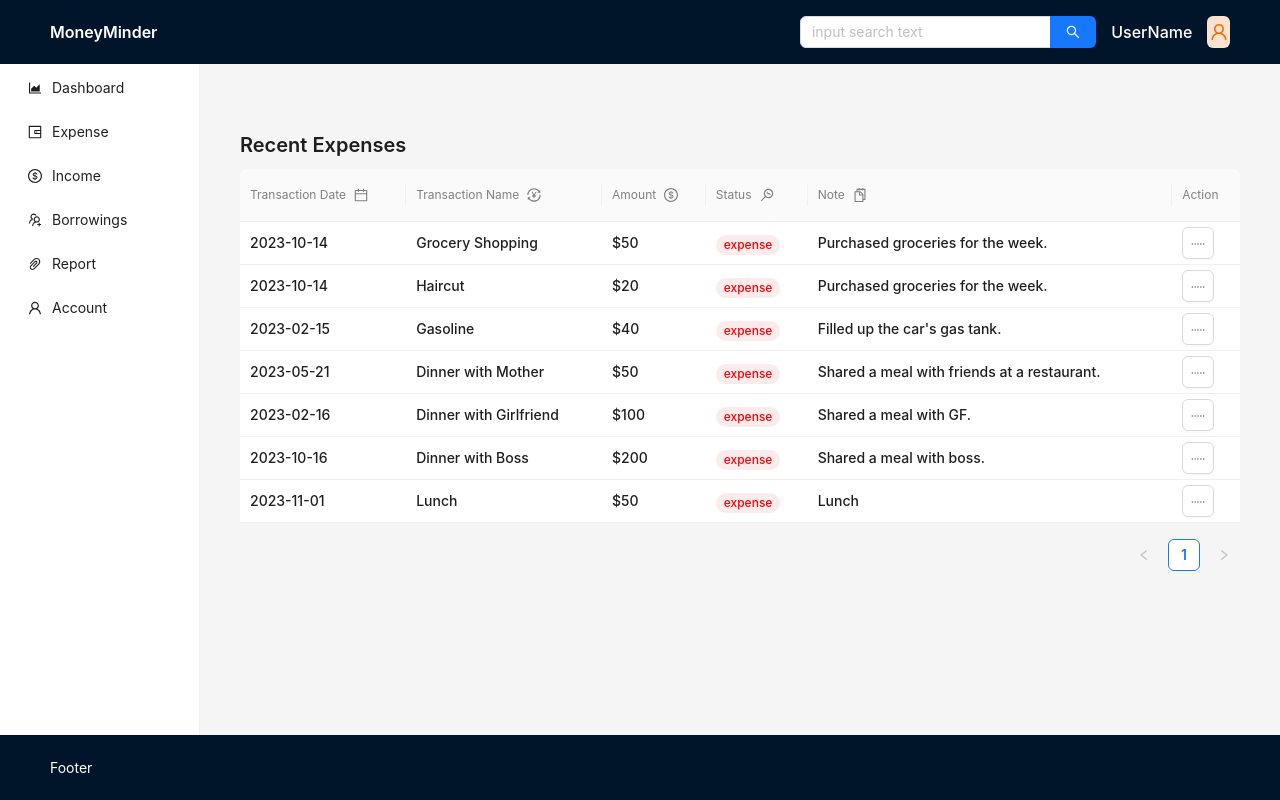
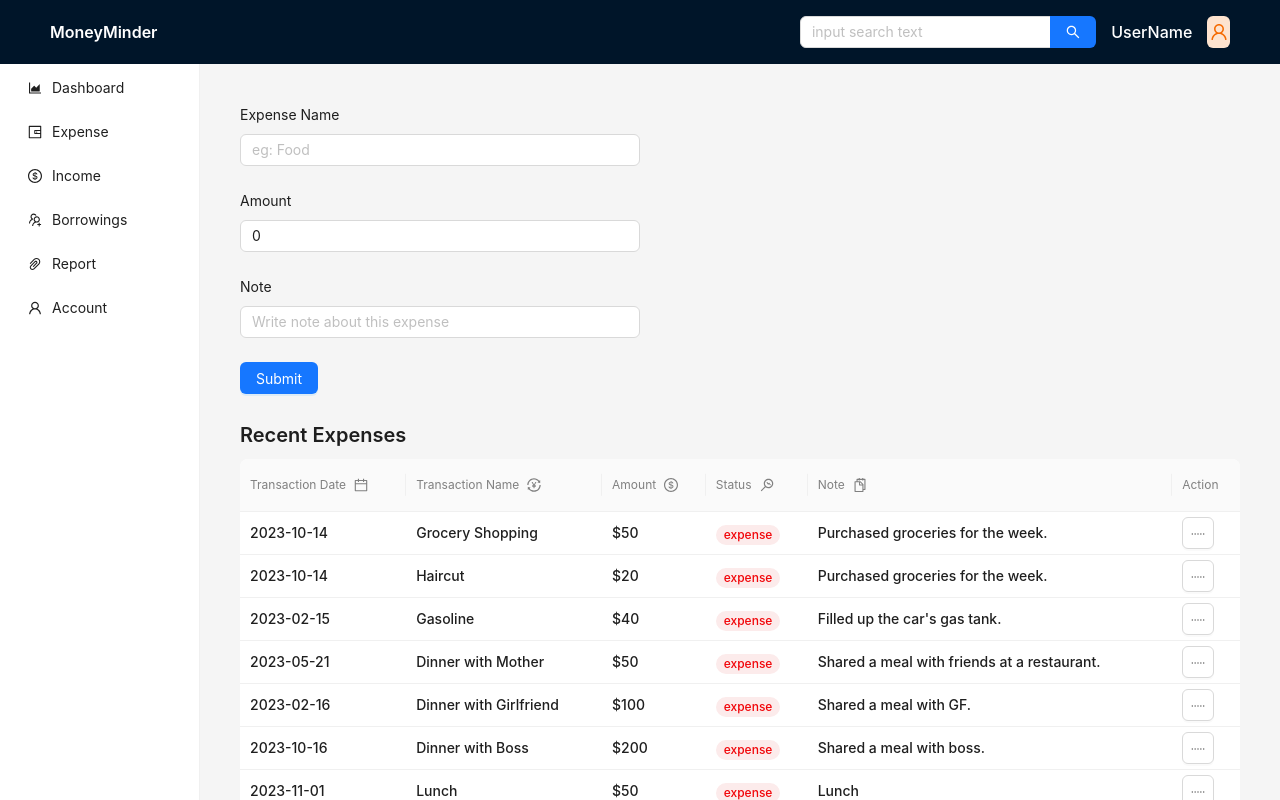
Before and after one commit to ADHIL-MOHAMMED-P-N/moneyminder, a React (Create React App) app: page /expense in a window 1280 px wide. Shown: the top 800 px of the page. Built offline with nearby package versions, Linux system fonts and the light colour scheme.

Commit message:
expense form ui start

```diff
--- /dev/null
+++ b/src/components/expense/AddExpense.js
@@ -0,0 +1,50 @@
+import { useState } from "react";
+import { Button, Form, Input } from "antd";
+const AddExpense = () => {
+  const [name, setName] = useState("");
+  const [amount, setAmount] = useState(0);
+  const [note, setNote] = useState("");
+  return (
+    <>
+      <div style={{ maxWidth: 400 }}>
+        <Form layout="vertical">
+          <Form.Item label="Expense Name">
+            <Input
+              type="text"
+              placeholder="eg: Food"
+              value={name}
+              onChange={(e) => {
+                setName(e.target.value);
+              }}
+            />
+          </Form.Item>
+          <Form.Item label="Amount">
+            <Input
+              type="number"
+              placeholder="Enter the expense amount"
+              value={amount}
+              onChange={(e) => {
+                setAmount(e.target.value);
+              }}
+            />
+          </Form.Item>
+          <Form.Item label="Note">
+            <Input
+              type="text"
+              placeholder="Write note about this expense"
+              value={note}
+              onChange={(e) => {
+                setNote(e.target.value);
+              }}
+            />
+          </Form.Item>
+          <Form.Item>
+            <Button type="primary">Submit</Button>
+          </Form.Item>
+        </Form>
+      </div>
+    </>
+  );
+};
+
+export default AddExpense;
--- a/src/pages/Expense.js
+++ b/src/pages/Expense.js
@@ -1,6 +1,7 @@
 import React, { useContext, useState } from "react";
 import ExpenseContext from "../context/ExpenseContext";
 import CustomTable from "../components/utils/CustomTable";
+import AddExpense from "../components/expense/AddExpense";
 import { Typography } from "antd";
 const { Title } = Typography;
 const Expense = () => {
@@ -10,6 +11,7 @@ const Expense = () => {
   );
   return (
     <div>
+      <AddExpense />
       <Title level={4}>Recent Expenses</Title>
       <CustomTable data={transactions} />
     </div>
```
